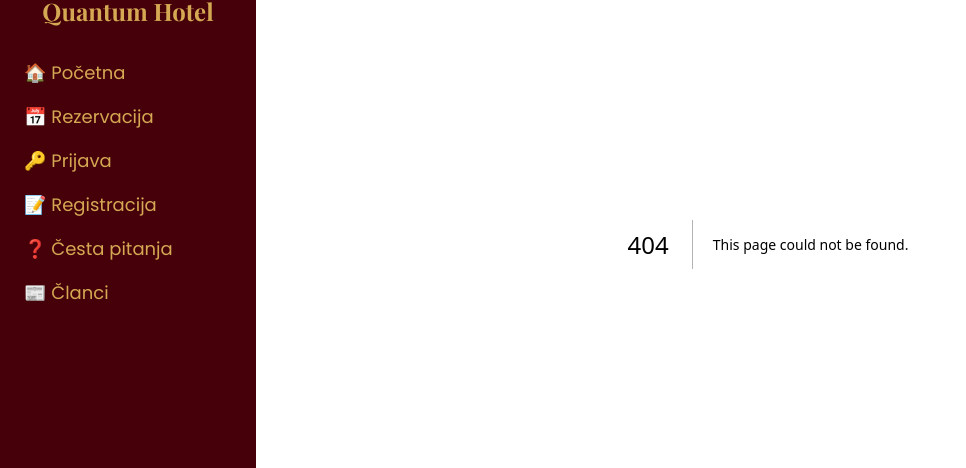
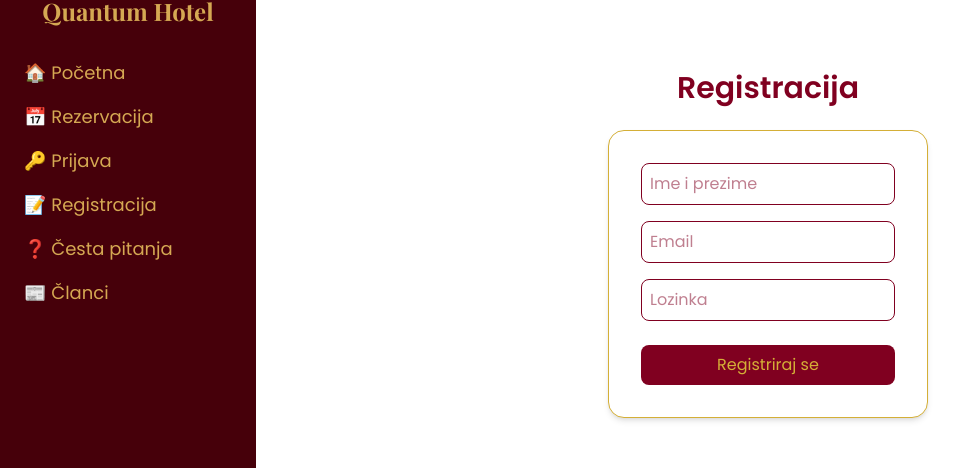
Before and after one commit to FranBistrovic/QuantumHotel, a Next.js app in the folder frontend/: page /register in a window 1280 px wide. Before the commit this address had no page. Shown: the part 196-664 px from the top of the page, without its empty margins (0-966 px from the left). Built offline with nearby package versions, Linux system fonts and the light colour scheme; a web font is replaced by a local one.

Commit message:
dodana registracija

```diff
--- /dev/null
+++ b/frontend/app/register/page.tsx
@@ -0,0 +1,72 @@
+"use client";
+import { useState } from "react";
+
+export default function RegisterPage() {
+  const [name, setName] = useState("");
+  const [email, setEmail] = useState("");
+  const [password, setPassword] = useState("");
+  const [message, setMessage] = useState("");
+
+  const handleRegister = async (e: React.FormEvent) => {
+    e.preventDefault();
+
+    try {
+      const response = await fetch("http://localhost:8080/api/register", {
+        method: "POST",
+        headers: { "Content-Type": "application/json" },
+        body: JSON.stringify({ name, email, password }),
+      });
+
+      if (response.ok) {
+        setMessage("✅ Uspješna registracija!");
+      } else {
+        const error = await response.text();
+        setMessage("❌ Greška: " + error);
+      }
+    } catch (err) {
+      setMessage("⚠️ Server nije dostupan.");
+    }
+  };
+
+  return (
+    <div className="flex flex-col items-center justify-center min-h-screen text-[#800020]">
+      <h1 className="text-3xl font-bold mb-6">Registracija</h1>
+      <form
+        onSubmit={handleRegister}
+        className="bg-white shadow-md rounded-2xl p-8 w-80 border border-[#d4af37]"
+      >
+        <input
+          type="text"
+          placeholder="Ime i prezime"
+          value={name}
+          onChange={(e) => setName(e.target.value)}
+          className="w-full p-2 mb-4 border rounded-lg"
+          required
+        />
+        <input
+          type="email"
+          placeholder="Email"
+          value={email}
+          onChange={(e) => setEmail(e.target.value)}
+          className="w-full p-2 mb-4 border rounded-lg"
+          required
+        />
+        <input
+          type="password"
+          placeholder="Lozinka"
+          value={password}
+          onChange={(e) => setPassword(e.target.value)}
+          className="w-full p-2 mb-6 border rounded-lg"
+          required
+        />
+        <button
+          type="submit"
+          className="w-full bg-[#800020] text-[#d4af37] py-2 rounded-lg hover:opacity-90 transition"
+        >
+          Registriraj se
+        </button>
+      </form>
+      {message && <p className="mt-4">{message}</p>}
+    </div>
+  );
+}
```
